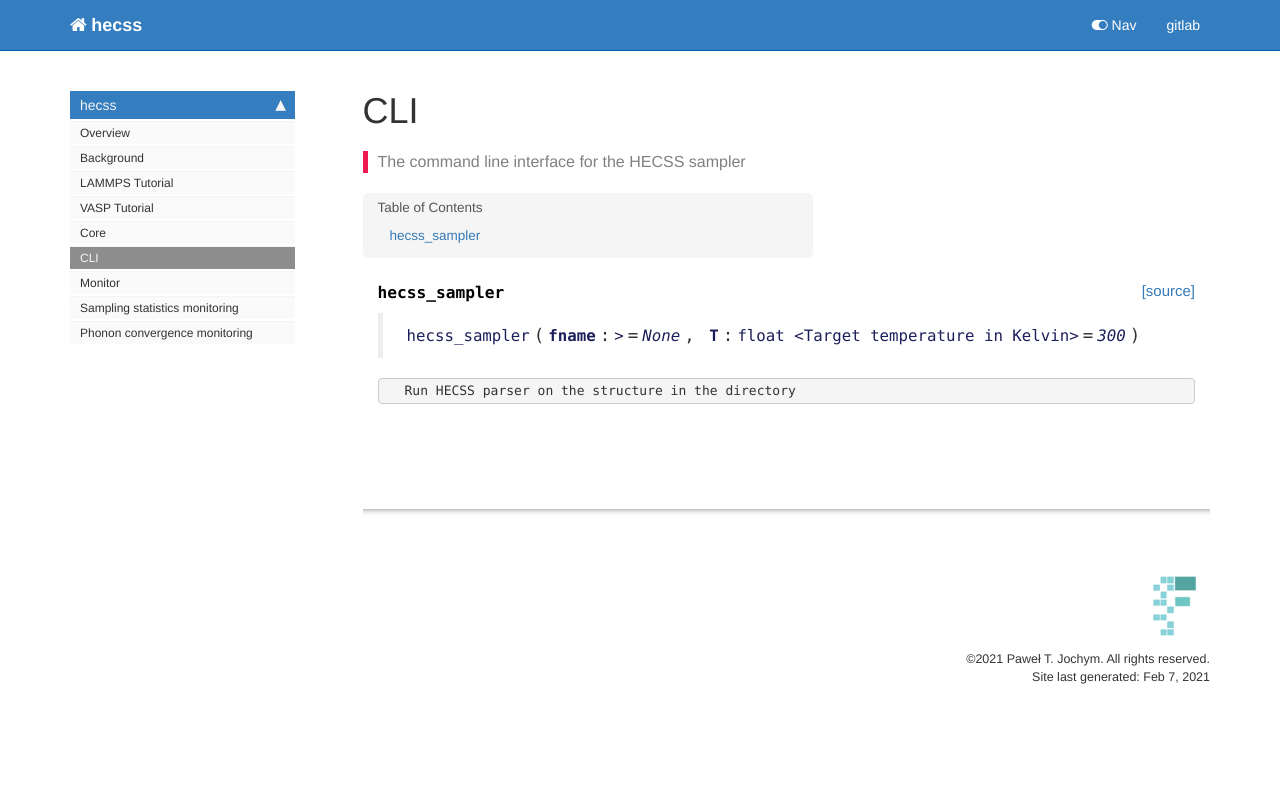
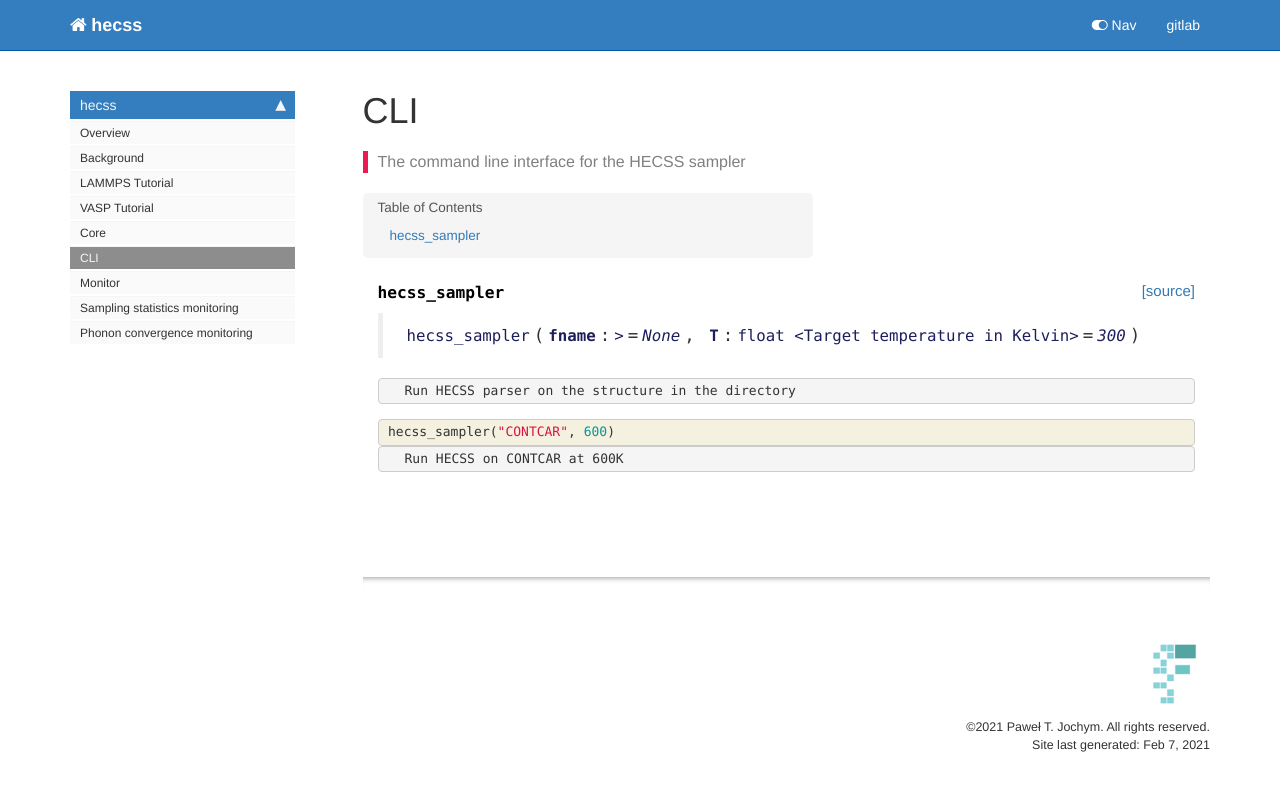
Before and after one commit to jochym/hecss, a Jekyll site: the page built from docs/cli.html, in a window 1280 px wide. Shown: the top 791 px of the page. Built offline with Jekyll 4.4.1, drawn with Linux system fonts in a browser that asks for light colours; nearby versions of some CDN libraries; comment, search, counter and statistics services are not loaded.

Commit message:
Define script in settings

```diff
--- a/docs/cli.html
+++ b/docs/cli.html
@@ -68,4 +68,35 @@ nb_path: "03_cli.ipynb"
 </div>
     {% endraw %}
 
+    {% raw %}
+
+<div class="cell border-box-sizing code_cell rendered">
+<div class="input">
+
+<div class="inner_cell">
+    <div class="input_area">
+<div class=" highlight hl-ipython3"><pre><span></span><span class="n">hecss_sampler</span><span class="p">(</span><span class="s2">&quot;CONTCAR&quot;</span><span class="p">,</span> <span class="mi">600</span><span class="p">)</span>
+</pre></div>
+
+    </div>
 </div>
+</div>
+
+<div class="output_wrapper">
+<div class="output">
+
+<div class="output_area">
+
+<div class="output_subarea output_stream output_stdout output_text">
+<pre>Run HECSS on CONTCAR at 600K
+</pre>
+</div>
+</div>
+
+</div>
+</div>
+
+</div>
+    {% endraw %}
+
+</div>
```
Also changed, not shown: 2 other files.
